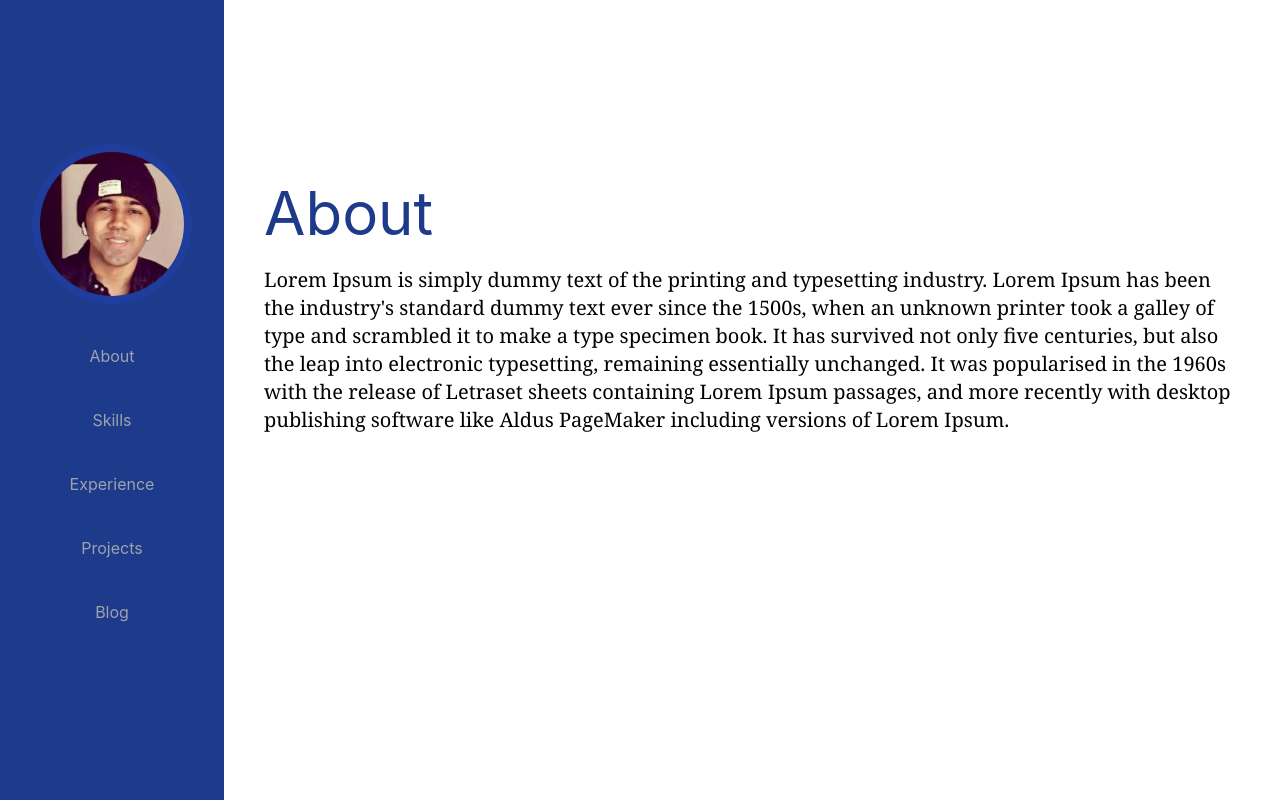
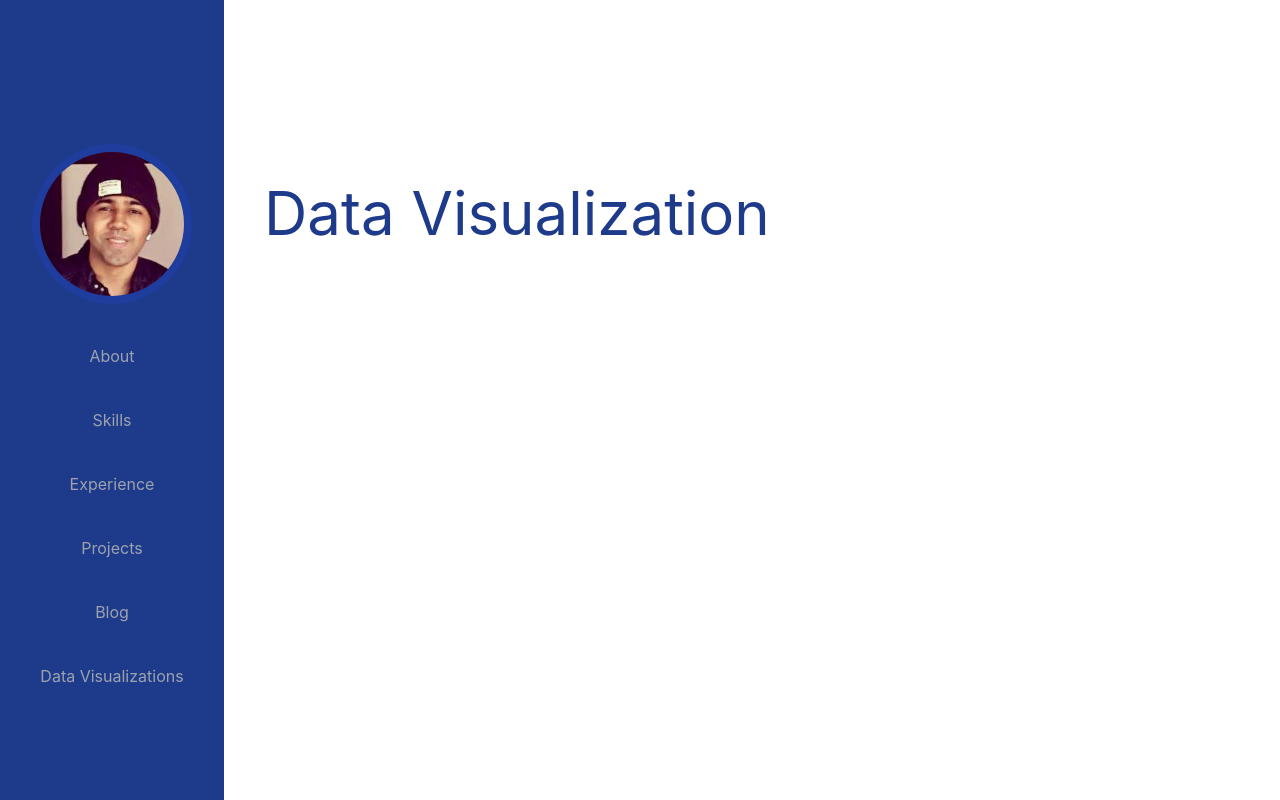
Before and after one commit to Zawad1879/Personal-Page, a React (Create React App) app: page /dataviz in a window 1280 px wide. Before the commit this address led to /about. Built offline with nearby package versions, Linux system fonts and the light colour scheme.

Commit message:
Add data visualizations page

```diff
--- a/package.json
+++ b/package.json
@@ -8,6 +8,7 @@
     "@testing-library/react": "^11.2.7",
     "@testing-library/user-event": "^12.8.3",
     "axios": "^0.21.1",
+    "d3": "^7.0.0",
     "framer-motion": "^4.1.17",
     "react": "^17.0.2",
     "react-dom": "^17.0.2",
--- a/src/App.js
+++ b/src/App.js
@@ -8,10 +8,12 @@ import Experience from './pages/Experience';
 import Projects from './pages/Projects';
 import Blog from './pages/Blog';
 import EditBlog from './pages/EditBlog';
+import Dataviz from './pages/Dataviz';
 import Login from './pages/login';
 import { UserContext } from './context/UserContext';
 import { motion, AnimatePresence } from "framer-motion";
 import { Switch, Route, Redirect, useLocation, useHistory } from "react-router-dom";
+
 function App() {
   const location = useLocation();
   const [token, setToken] = useState();
@@ -36,6 +38,7 @@ function App() {
                     <Route path="/projects"> <Projects /> </Route>
                     <Route path="/blog"> <Blog /> </Route>
                     <Route path="/login"> <Login /> </Route>
+                    <Route path="/dataviz"> <Dataviz /> </Route>
                     { user != 'Default user' ?
                     <Route path="/edit-blog"> <EditBlog /></Route>
                     : <Redirect to="/about" />
--- a/src/components/nav-items.js
+++ b/src/components/nav-items.js
@@ -12,6 +12,7 @@ export default function NavItems() {
             <li className="transition duration-300 hover:text-white"><Link to="/experience">Experience</Link></li>
             <li className="transition duration-300 hover:text-white"><Link to="/projects">Projects</Link></li>
             <li className="transition duration-300 hover:text-white"><Link to="/blog">Blog</Link></li>
+            <li className="transition duration-300 hover:text-white"><Link to="/dataviz">Data Visualizations</Link></li>
         </ul>
 );
 }
--- /dev/null
+++ b/src/pages/Dataviz.js
@@ -0,0 +1,10 @@
+import * as d3 from 'd3';
+
+export default function Dataviz() {
+    d3.select(document.getElementById('myDiv')).style("background-color", "blue");
+    return (
+        <div id="myDiv" className="text-left">
+            <h1 className="text-6xl font-normal leading-normal mt-0 mb-2 text-blue-900">Data Visualization</h1>
+        </div>
+    );
+}
```
Also changed, not shown: 1 other file (tests, documents, lock files or other folders).
